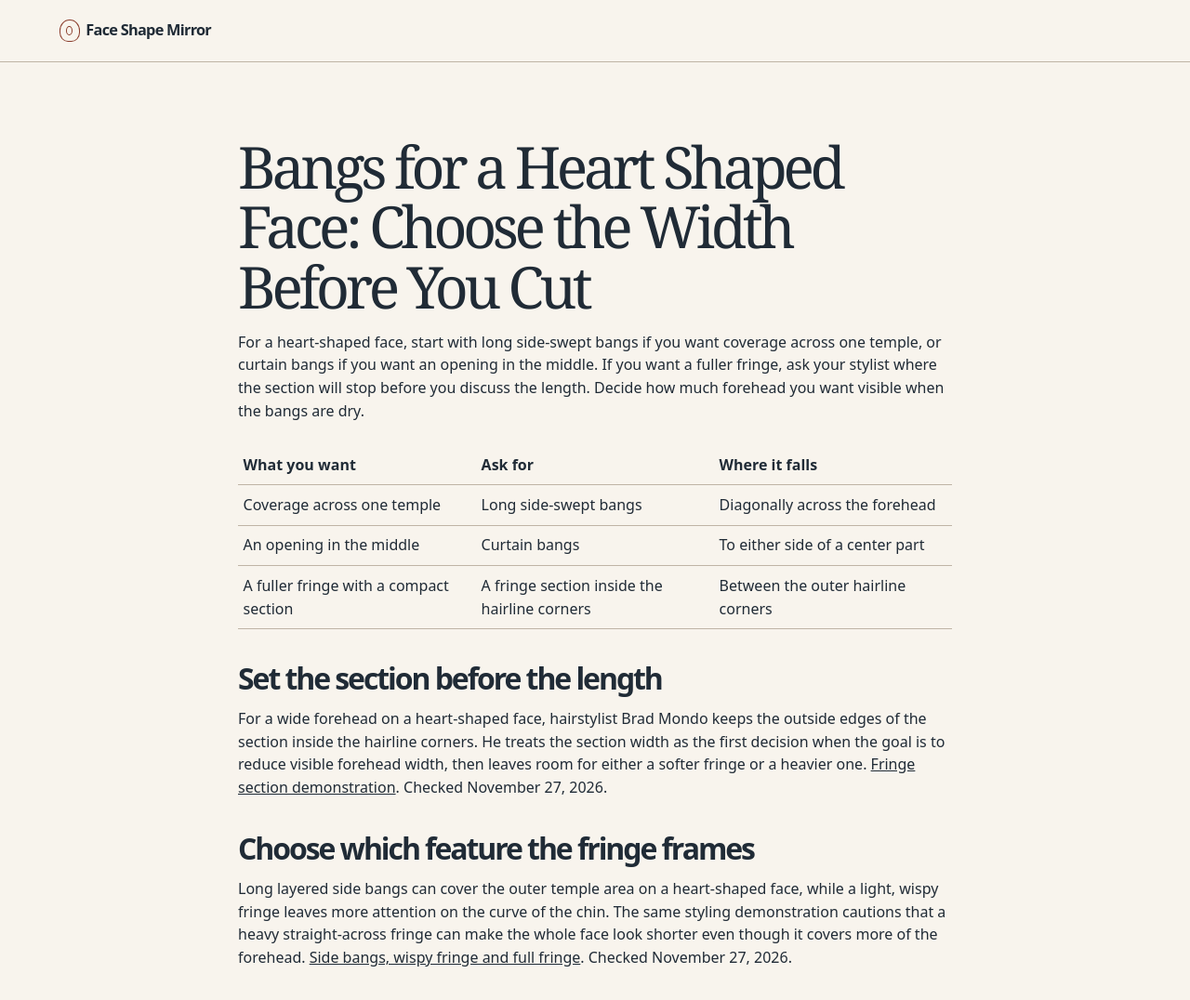
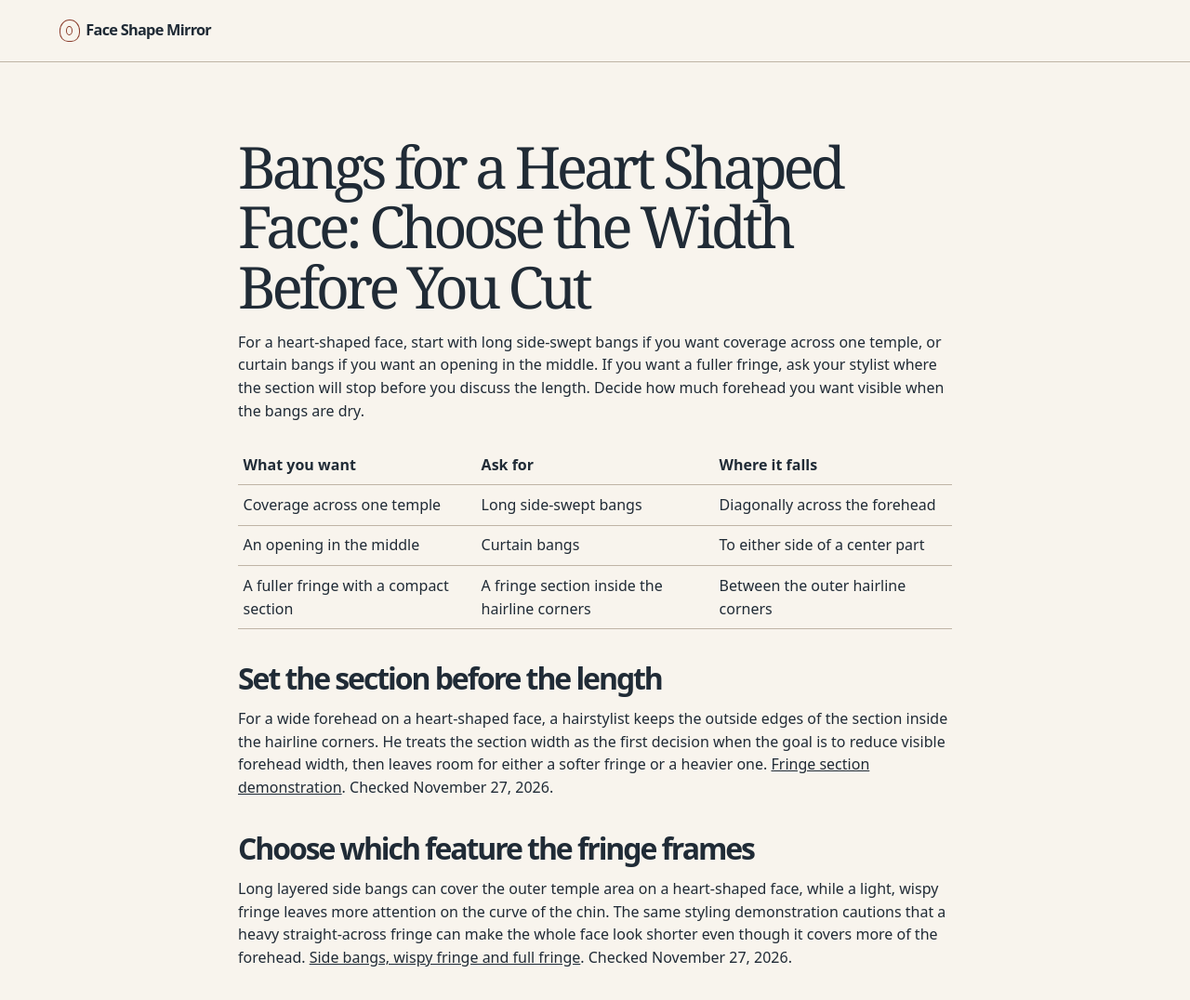
Before and after one commit to kurisu0514/faceshapemirror.com, a website: page src/bangs-for-a-heart-shaped-face.html in a window 1280 px wide. Shown: the top 1076 px of the page at 93% size. Drawn offline with Linux system fonts and the light colour scheme.

Commit message:
Remove channel name from bangs guide

```diff
--- a/src/bangs-for-a-heart-shaped-face.html
+++ b/src/bangs-for-a-heart-shaped-face.html
@@ -26,7 +26,7 @@
       <p>For a heart-shaped face, start with long side-swept bangs if you want coverage across one temple, or curtain bangs if you want an opening in the middle. If you want a fuller fringe, ask your stylist where the section will stop before you discuss the length. Decide how much forehead you want visible when the bangs are dry.</p>
       <table aria-label="Fringe options"><thead><tr><th scope="col">What you want</th><th scope="col">Ask for</th><th scope="col">Where it falls</th></tr></thead><tbody><tr><td>Coverage across one temple</td><td>Long side-swept bangs</td><td>Diagonally across the forehead</td></tr><tr><td>An opening in the middle</td><td>Curtain bangs</td><td>To either side of a center part</td></tr><tr><td>A fuller fringe with a compact section</td><td>A fringe section inside the hairline corners</td><td>Between the outer hairline corners</td></tr></tbody></table>
       <h2>Set the section before the length</h2>
-      <p>For a wide forehead on a heart-shaped face, hairstylist Brad Mondo keeps the outside edges of the section inside the hairline corners. He treats the section width as the first decision when the goal is to reduce visible forehead width, then leaves room for either a softer fringe or a heavier one. <a href="https://www.youtube.com/watch?v=T0qjkPboQXY&amp;t=342s">Fringe section demonstration</a>. Checked November 27, 2026.</p>
+      <p>For a wide forehead on a heart-shaped face, a hairstylist keeps the outside edges of the section inside the hairline corners. He treats the section width as the first decision when the goal is to reduce visible forehead width, then leaves room for either a softer fringe or a heavier one. <a href="https://www.youtube.com/watch?v=T0qjkPboQXY&amp;t=342s">Fringe section demonstration</a>. Checked November 27, 2026.</p>
       <h2>Choose which feature the fringe frames</h2>
       <p>Long layered side bangs can cover the outer temple area on a heart-shaped face, while a light, wispy fringe leaves more attention on the curve of the chin. The same styling demonstration cautions that a heavy straight-across fringe can make the whole face look shorter even though it covers more of the forehead. <a href="https://www.youtube.com/watch?v=W8hwbYIXp3I&amp;t=1413s">Side bangs, wispy fringe and full fringe</a>. Checked November 27, 2026.</p>
       <h2>What an asymmetric sweep is like to wear</h2>
```
